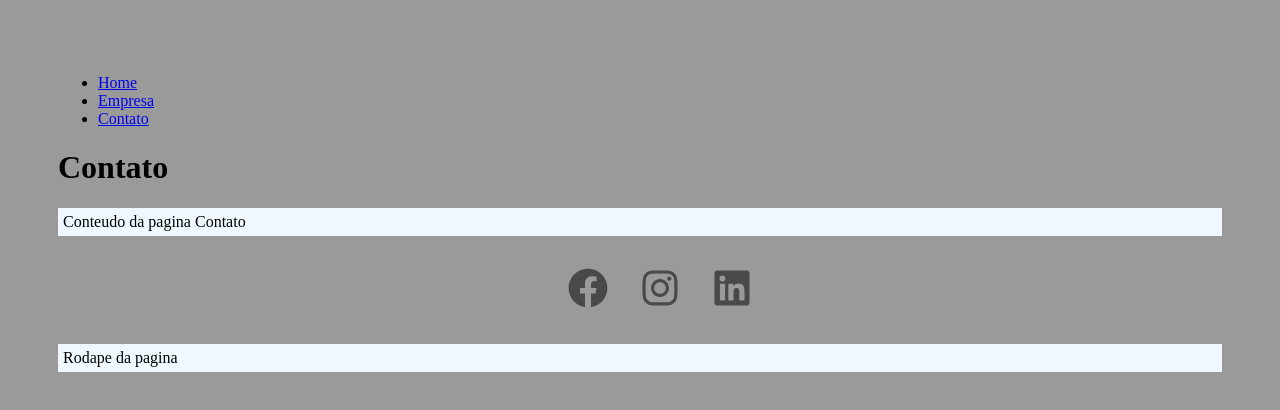
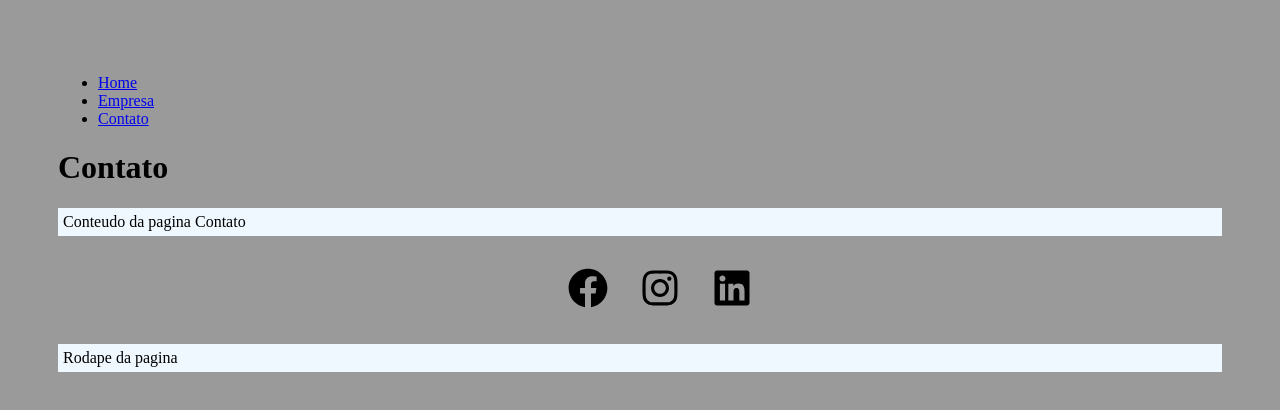
Before and after one commit to LuizMosciaro/curso-react, a React (Create React App) app: page /contato in a window 1280 px wide. Shown: the top 410 px of the page. Built offline with nearby package versions, Linux system fonts and the light colour scheme.

Commit message:
teste de push.autoSetupRemote

```diff
--- a/src/components/pages/layout/Footer.module.css
+++ b/src/components/pages/layout/Footer.module.css
@@ -12,5 +12,5 @@
 .social_list svg {
     font-size: 2.5em;
     cursor: pointer;
-    color: rgb(73, 73, 73);
+    color: rgb(0, 0, 0);
 }
```
